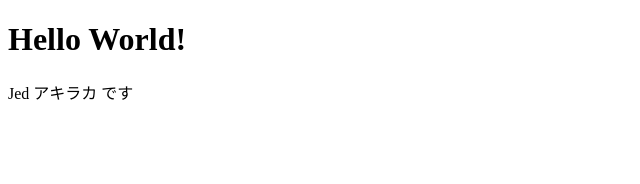
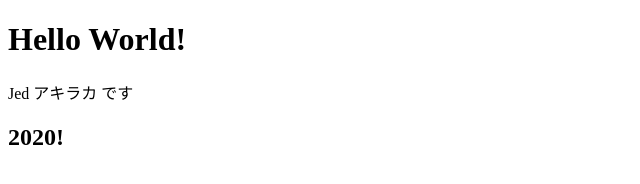
Before and after one commit to jedakiraka/jed.github.io, a plain HTML site: page index.html in a window 1280 px wide. Shown: the whole page, without its empty margins (0-640 px from the left). Drawn offline with Linux system fonts and the light colour scheme.

Commit message:
Update index.html
加一個標題2

```diff
--- a/index.html
+++ b/index.html
@@ -7,5 +7,6 @@
   <body>
     <h1>Hello World!</h1>
     <p>Jed アキラカ です</p>
+    <h2>2020!</h2>
   </body>
 </html>
```
